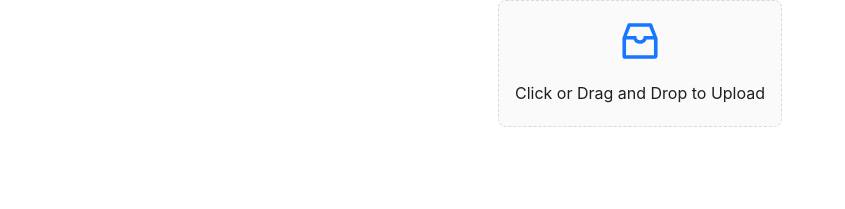
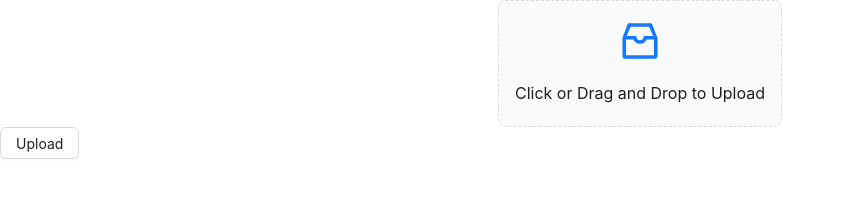
Before and after one commit to Bhanu1776/IT-Dept-Website, a Next.js app: page /upload in a window 1280 px wide. Shown: the top 209 px of the page, without its empty margins (0-845 px from the left). Built offline with nearby package versions, Linux system fonts and the light colour scheme; no server answers; what tailwindcss-brand-colors, tailwindcss-debug-screens would draw is missing.

Commit message:
refactor(upload): Multiple file upload

```diff
--- a/pages/upload.js
+++ b/pages/upload.js
@@ -1,11 +1,12 @@
 import { InboxOutlined } from '@ant-design/icons';
-import { message, Upload } from 'antd';
-import { uploadBytes, ref } from 'firebase/storage';
+import { message, Upload, Button } from 'antd';
+import { storage } from "../lib/firebase";
+import { uploadBytes, ref } from "firebase/storage";
 import { useState } from 'react';
-import { storage } from '../lib/firebase';
 
-const FileUpload = () => {
-  const [file, setFile] = useState([]);
+
+const upload = () => {
+  const [filesup, setFiles] = useState([]);
   const { Dragger } = Upload;
   const props = {
     name: 'file',
@@ -14,51 +15,58 @@ const FileUpload = () => {
       const { status } = info.file;
       if (status !== 'uploading') {
         console.log(info.file, info.fileList);
-        setFile(info.fileList);
       }
       if (status === 'done') {
         message.success(`${info.file.name} file uploaded successfully.`);
-        // setFile(info.file);
-        console.log(file);
+        console.log(filesup);
       } else if (status === 'error') {
         message.error(`${info.file.name} file upload failed.`);
       }
+      setFiles(info.fileList);
     },
     onDrop(e) {
       console.log('Dropped files', e.dataTransfer.files);
     },
   };
+
+
   const handleUpload = async () => {
-    if (file) {
-      const { name } = file;
-      const storageRef = ref(storage, `notes/${name}`);
-      uploadFile = await uploadBytes(storageRef, file);
+    try {
+      for (let i = 0; i < filesup.length; i++) {
+        const file = filesup[i];
+        const storageRef = ref(storage, `test/${file.name}`);
+        const uploadFile = await uploadBytes(storageRef, file);
+        console.log("File uploaded: " + uploadFile.ref)
+
       }
-  };
 
-  const handleRemoveFile = () => setImageFile(undefined);
+
+    } catch (e) {
+      console.log(e)
+      alert("File not Uploaded")
+    }
+  }
+
 
   return (
-    <div className="grid h-full place-content-center">
-      <Dragger
-        {...props}
-        listType="picture"
-        progress={{
+    <>
+      <div className='grid h-full place-content-center'>
+        <Dragger {...props} listType='picture' progress={{
           strokeColor: {
-            '0%': '#f0f',
-            '100%': '#ff0',
-          },
-          strokeWidth: 4,
-          style: { top: 12 },
-        }}
-      >
+            "0%": "#f0f",
+            "100%": "#ff0"
+          }, strokeWidth: 4,
+          style: { top: 12 }
+        }}>
           <p className="ant-upload-drag-icon">
             <InboxOutlined />
           </p>
           <p className="ant-upload-text">Click or Drag and Drop to Upload</p>
         </Dragger>
       </div>
+      <Button onClick={handleUpload}>Upload</Button>
+    </>
   );
-};
+}
 
-export default FileUpload;
+export default upload
```
Lines whose indentation alone changed are shown as unchanged.
